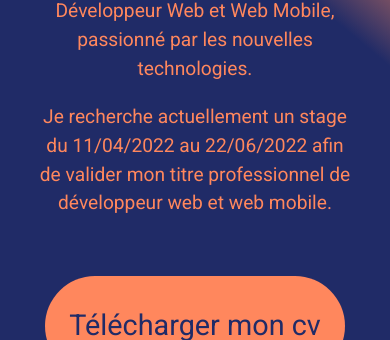
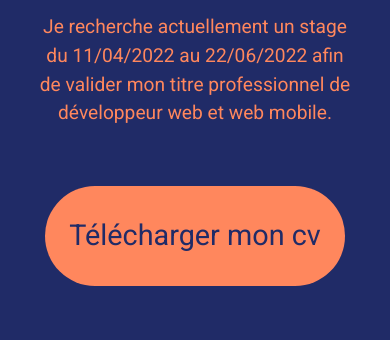
Before and after one commit to Julianomatt77/Portfolio, a plain HTML site: page index.html in a window 390 px wide. Shown: the part 287-627 px from the top of the page. Drawn offline with nearby package versions, Linux system fonts and the light colour scheme.

Commit message:
maj margin presentation

```diff
--- a/style.scss
+++ b/style.scss
@@ -212,8 +212,8 @@ footer {
     background: linear-gradient(
       40deg,
       $darkBlue 0%,
-      $darkBlue 94%,
-      $orangeCustom 97%
+      $darkBlue 96%,
+      $orangeCustom 99%
     ) !important;
   }
 
@@ -232,6 +232,6 @@ footer {
   }
 
   #presentation .container {
-    margin-top: 175px;
+    margin-top: 85px;
   }
 }
```
Also changed, not shown: style.css.
